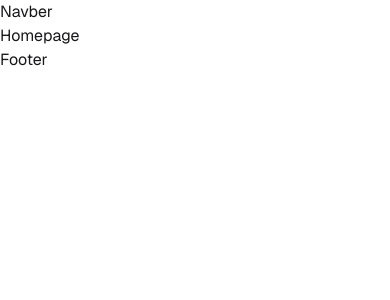
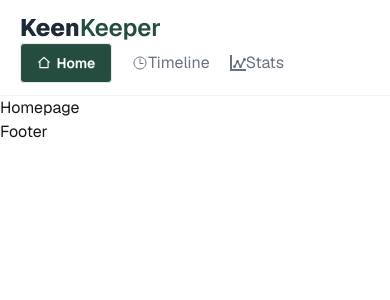
Before and after one commit to developeribrahim13/my-7th-assignment-keen-keeper, a React (Vite) app: page / in a window 390 px wide. Shown: the top 300 px of the page. Built offline with nearby package versions, Linux system fonts and the light colour scheme.

Commit message:
finished navber component design with responsive styles for small devices

```diff
--- a/package.json
+++ b/package.json
@@ -13,6 +13,7 @@
     "@tailwindcss/vite": "^4.2.2",
     "react": "^19.2.4",
     "react-dom": "^19.2.4",
+    "react-icons": "^5.6.0",
     "react-router": "^7.14.1",
     "tailwindcss": "^4.2.2"
   },
--- a/src/components/Navbar/Navbar.jsx
+++ b/src/components/Navbar/Navbar.jsx
@@ -1,10 +1,24 @@
 import React from 'react';
+import logo from '/assets/logo.png';
+import { NavLink } from 'react-router';
+import { RiHome2Line } from "react-icons/ri";
+import { IoTimeOutline } from "react-icons/io5";
+import { ImStatsDots } from "react-icons/im";
 
 const Navbar = () => {
     return (
-        <div>
-            Navber
+        <nav className='border-b border-gray-100'>
+        <div className='max-w-[90%] mx-auto sm:flex justify-between items-center py-3'>
+            <div>
+                <img src={logo} alt='logo'></img>
+            </div>
+            <div className='flex items-center justify-start gap-5'>
+                <NavLink to={"/"} className={({isActive})=> `${isActive?"bg-[#244D3F] text-white btn":""} text-gray-500 flex items-center`}><RiHome2Line /> Home</NavLink>
+                <NavLink to={"/timeline"} className={({isActive})=> `${isActive?"bg-[#244D3F] text-white btn":""} text-gray-500 flex items-center`}><IoTimeOutline /> Timeline</NavLink>
+                <NavLink to={"/stats"} className={({isActive})=> `${isActive?"bg-[#244D3F] text-white btn":""} text-gray-500 flex items-center`}><ImStatsDots /> Stats</NavLink>
+            </div>
         </div>
+        </nav>
     );
 };
 
```
Also changed, not shown: 1 other file (tests, documents, lock files or other folders).
